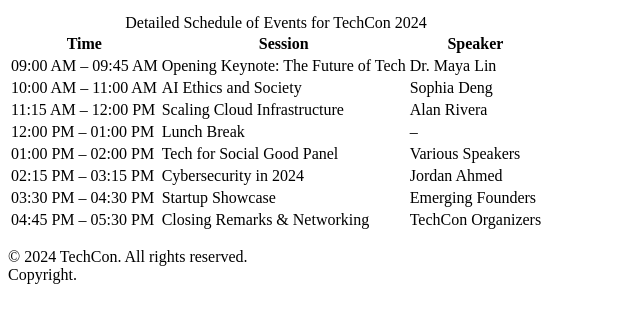
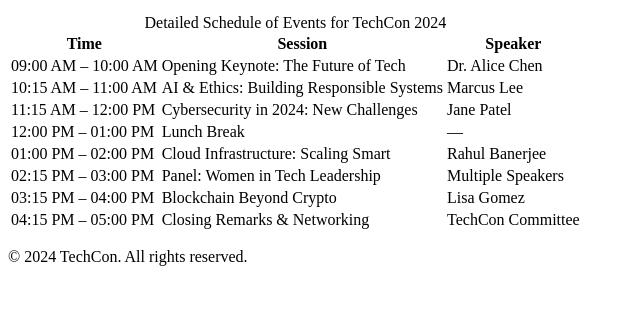
Before and after one commit to deborahmchau/TechCon_HTML, a plain HTML site: page techcon_website/schedule.html in a window 1280 px wide. Shown: the part 154-476 px from the top of the page, without its empty margins (0-640 px from the left). Drawn offline with Linux system fonts and the light colour scheme.

Commit message:
Add Schedule Page for TechCon Website

```diff
--- a/techcon_website/schedule.html
+++ b/techcon_website/schedule.html
@@ -4,10 +4,10 @@
     <meta charset="UTF-8">
     <meta name="viewport" content="width=device-width, initial-scale=1.0">
     <title>Schedule for TechCon 2024</title>
+    <link rel="stylesheet" href="styles.css"> <!-- Optional: link to shared CSS -->
 </head>
 <body>
 
-    <!-- Header Section -->
     <header>
         <h1>Schedule for TechCon 2024</h1>
         <nav>
@@ -20,7 +20,6 @@
         </nav>
     </header>
 
-    <!-- Main Content Section -->
     <main>
         <table>
             <caption>Detailed Schedule of Events for TechCon 2024</caption>
@@ -33,51 +32,51 @@
             </thead>
             <tbody>
                 <tr>
-                    <td>09:00 AM – 09:45 AM</td>
+                    <td>09:00 AM – 10:00 AM</td>
                     <td>Opening Keynote: The Future of Tech</td>
-                    <td>Dr. Maya Lin</td>
+                    <td>Dr. Alice Chen</td>
                 </tr>
                 <tr>
-                    <td>10:00 AM – 11:00 AM</td>
-                    <td>AI Ethics and Society</td>
-                    <td>Sophia Deng</td>
+                    <td>10:15 AM – 11:00 AM</td>
+                    <td>AI & Ethics: Building Responsible Systems</td>
+                    <td>Marcus Lee</td>
                 </tr>
                 <tr>
                     <td>11:15 AM – 12:00 PM</td>
-                    <td>Scaling Cloud Infrastructure</td>
-                    <td>Alan Rivera</td>
+                    <td>Cybersecurity in 2024: New Challenges</td>
+                    <td>Jane Patel</td>
                 </tr>
                 <tr>
                     <td>12:00 PM – 01:00 PM</td>
                     <td>Lunch Break</td>
-                    <td>–</td>
+                    <td>—</td>
                 </tr>
                 <tr>
                     <td>01:00 PM – 02:00 PM</td>
-                    <td>Tech for Social Good Panel</td>
-                    <td>Various Speakers</td>
+                    <td>Cloud Infrastructure: Scaling Smart</td>
+                    <td>Rahul Banerjee</td>
                 </tr>
                 <tr>
-                    <td>02:15 PM – 03:15 PM</td>
-                    <td>Cybersecurity in 2024</td>
-                    <td>Jordan Ahmed</td>
+                    <td>02:15 PM – 03:00 PM</td>
+                    <td>Panel: Women in Tech Leadership</td>
+                    <td>Multiple Speakers</td>
                 </tr>
                 <tr>
-                    <td>03:30 PM – 04:30 PM</td>
-                    <td>Startup Showcase</td>
-                    <td>Emerging Founders</td>
+                    <td>03:15 PM – 04:00 PM</td>
+                    <td>Blockchain Beyond Crypto</td>
+                    <td>Lisa Gomez</td>
                 </tr>
                 <tr>
-                    <td>04:45 PM – 05:30 PM</td>
+                    <td>04:15 PM – 05:00 PM</td>
                     <td>Closing Remarks & Networking</td>
-                    <td>TechCon Organizers</td>
+                    <td>TechCon Committee</td>
                 </tr>
             </tbody>
         </table>
     </main>
 
     <footer>
-        <p>&copy; 2024 TechCon. All rights reserved. <br>Copyright.</p>
+        <p>&copy; 2024 TechCon. All rights reserved.</p>
     </footer>
 
 </body>
```
